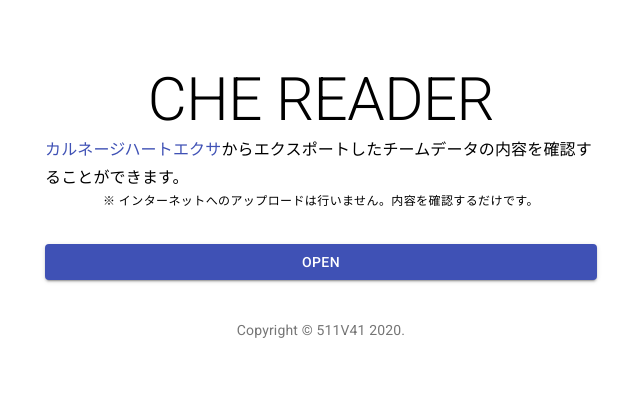
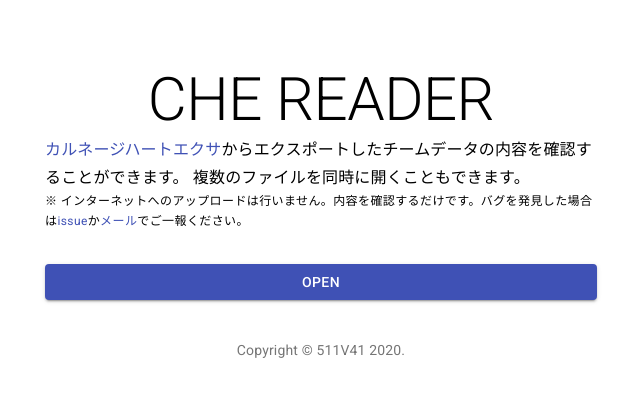
Before and after one commit to 511V41/che-reader, a React (Vite) app: page / in a window 1280 px wide. Shown: the top 396 px of the page, without its empty margins (319-959 px from the left). Built offline with nearby package versions, Linux system fonts and the light colour scheme.

Commit message:
バイナリの読み込み

```diff
--- a/package.json
+++ b/package.json
@@ -41,6 +41,7 @@
   "dependencies": {
     "@material-ui/core": "^4.11.0",
     "@material-ui/icons": "^4.9.1",
+    "buffer": "^5.6.0",
     "react": "^16.13.1",
     "react-dom": "^16.13.1"
   }
--- a/src/components/header.tsx
+++ b/src/components/header.tsx
@@ -24,9 +24,14 @@ const Header: React.FC = () => {
           カルネージハートエクサ
         </Link>
         からエクスポートしたチームデータの内容を確認することができます。
+        複数のファイルを同時に開くこともできます。
       </Typography>
       <Typography component="p" variant="caption">
-        ※ インターネットへのアップロードは行いません。内容を確認するだけです。
+        ※
+        インターネットへのアップロードは行いません。内容を確認するだけです。バグを発見した場合は
+        <Link href="https://github.com/511V41/che-reader/issues">issue</Link>か
+        <Link href="mailto:yukkuri.sinai@gmail.com">メール</Link>
+        でご一報ください。
       </Typography>
     </div>
   );
--- a/src/components/opener.tsx
+++ b/src/components/opener.tsx
@@ -1,9 +1,35 @@
 import React from "react";
+
+import { Buffer } from "buffer/";
 import { Button } from "@material-ui/core";
 
 const Opener: React.FC = () => {
+  const onClick = (): void => {
+    const input = global.document.createElement("input");
+    input.setAttribute("type", "file");
+    input.setAttribute("multiple", "");
+    input.setAttribute("accept", ".che,.CHE");
+    input.onchange = (event: Event): void => {
+      const { files } = event.target as HTMLInputElement;
+      if (files) {
+        for (let index = 0; index < files.length; index += 1) {
+          const currentTarget = files[index];
+          const reader = new global.FileReader();
+          reader.onload = (): void => {
+            // eslint-disable-next-line prefer-destructuring
+            const result = reader.result as ArrayBuffer;
+            const buffer = Buffer.from(result);
+            console.info(currentTarget, buffer);
+          };
+          reader.readAsArrayBuffer(currentTarget);
+        }
+      }
+    };
+    input.click();
+  };
+
   return (
-    <Button fullWidth variant="contained" color="primary">
+    <Button fullWidth variant="contained" color="primary" onClick={onClick}>
       Open
     </Button>
   );
```
Also changed, not shown: 1 other file (tests, documents, lock files or other folders).
